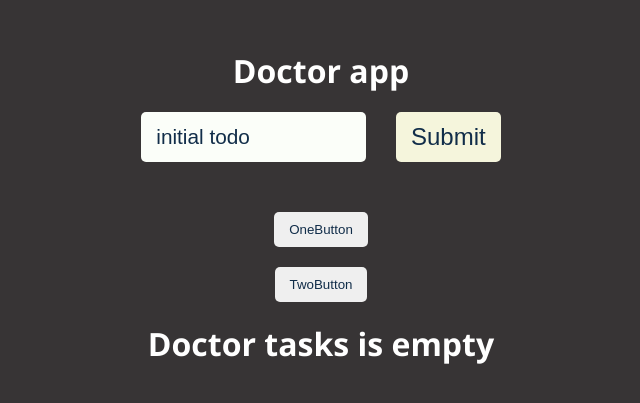
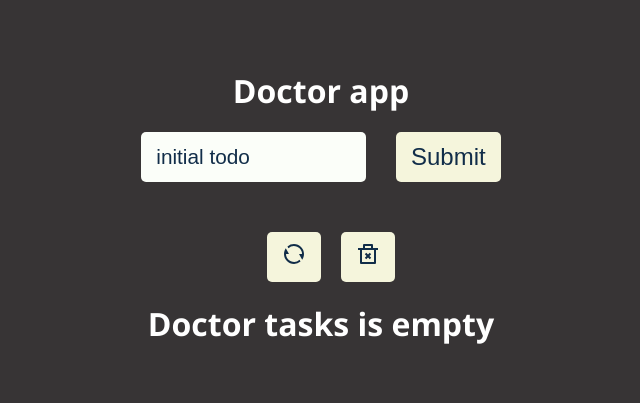
Before and after one commit to AnatolSalau/React_js_full_course, a React (Create React App) app in the folder lesson_24_todo_app_v2/: page / in a window 1280 px wide. Shown: the part 193-596 px from the top of the page, without its empty margins (319-959 px from the left). Built offline with nearby package versions, Linux system fonts and the light colour scheme.

Commit message:
lesson_24_todo_app_v2 Todos Action

```diff
--- a/lesson_24_todo_app_v2/src/App.js
+++ b/lesson_24_todo_app_v2/src/App.js
@@ -7,6 +7,7 @@ import TodosActions from "./components/Todos/TodosActions";
 
 function App() {
     //Initialize state for todo list
+    //todoList - list where we handle all todo objects
     const [todoList, setTodoList] = useState([]);
 
     //Add to todo array new element and change id
@@ -41,11 +42,30 @@ function App() {
         ));
     }
 
+    //Clear todoList
+    const resetTodosHandler = () => {
+        setTodoList([]);
+    }
+
+    //Delete only completed todos
+    const deleteCompletedTodosHandler = () => {
+      setTodoList(todoList.filter(
+          (todo) => {
+              return(
+                  !todo.isCompleted
+              )
+          }
+      ));
+    }
+
     return (
         <div className="App">
             <h1>Doctor app</h1>
             <TodoForm addTodoHandler={addTodoToListHandler} />
-            <TodosActions />
+            <TodosActions
+                resetTodoHandler={resetTodosHandler}
+                deleteCompletedTodoHandler={deleteCompletedTodosHandler}
+            />
             <TodoList
                 todoList={todoList}
                 deleteTodoHandler={deleteTodoFromListHandler}
--- a/lesson_24_todo_app_v2/src/components/Todos/Todo.module.css
+++ b/lesson_24_todo_app_v2/src/components/Todos/Todo.module.css
@@ -11,6 +11,12 @@
     text-align: left;
     width: 100%;
 }
+
+.completedTodo {
+    background-color: unset;
+    border-color: gray;
+    color: gray;
+}
 /*.todo:hover {
     background-color: rgb(240, 240, 155);
 }*/
@@ -23,12 +29,6 @@
 .todoText {
     width: 100%;
     text-align: left;
-}
-
-.completedTodo {
-    background-color: unset;
-    border-color: gray;
-    color: gray;
 }
 
 .todo.completedTodo .todoIcon,
--- a/lesson_24_todo_app_v2/src/components/Todos/TodosActions.js
+++ b/lesson_24_todo_app_v2/src/components/Todos/TodosActions.js
@@ -1,9 +1,25 @@
-function TodosActions() {
+import { RiDeleteBin2Line, RiRefreshLine}
+    from 'react-icons/ri';
+
+import Button from '../UI/Button';
+import style from './TodosActions.module.css'
+
+function TodosActions({resetTodoHandler, deleteCompletedTodoHandler}) {
     return (
-        <>
-            <button> OneButton </button>
-            <button> TwoButton </button>
-        </>
+        <div className={style}>
+            <Button
+                title="Reset Todos"
+                onCLick={resetTodoHandler}
+            >
+                <RiRefreshLine />
+            </Button>
+            <Button
+                title="Clear Completed Todos"
+                onCLick={deleteCompletedTodoHandler}
+            >
+                <RiDeleteBin2Line />
+            </Button>
+        </div>
     );
 }
 
--- a/lesson_24_todo_app_v2/src/components/UI/Button.js
+++ b/lesson_24_todo_app_v2/src/components/UI/Button.js
@@ -0,0 +1,22 @@
+import styles from './Button.module.css'
+/**
+ *
+ * @param onCLick - event handler
+ * @param children - elements inside Button (like icon)
+ * @param title - text when mouse hovered on Button
+ * @param isDisable - tp hide or not Button
+ */
+
+function Button({onCLick, children, title, isDisable = false}) {
+    return (
+      <button className={styles.button}
+              onClick={onCLick}
+              title={title}
+              disabled={isDisable}
+      >
+          {children}
+      </button>
+    );
+}
+
+export default Button;
--- a/lesson_24_todo_app_v2/src/components/UI/Button.module.css
+++ b/lesson_24_todo_app_v2/src/components/UI/Button.module.css
@@ -0,0 +1,15 @@
+.button {
+    margin-left: 20px;
+    height: 50px;
+    cursor: pointer;
+    background-color: beige;
+    font-size: 1.5rem;
+    padding: 10px 15px;
+    border: none;
+    border-radius: 5px;
+    color: #112d49;
+}
+
+.button:hover {
+    background-color: rgb(240, 240, 155);
+}
```
